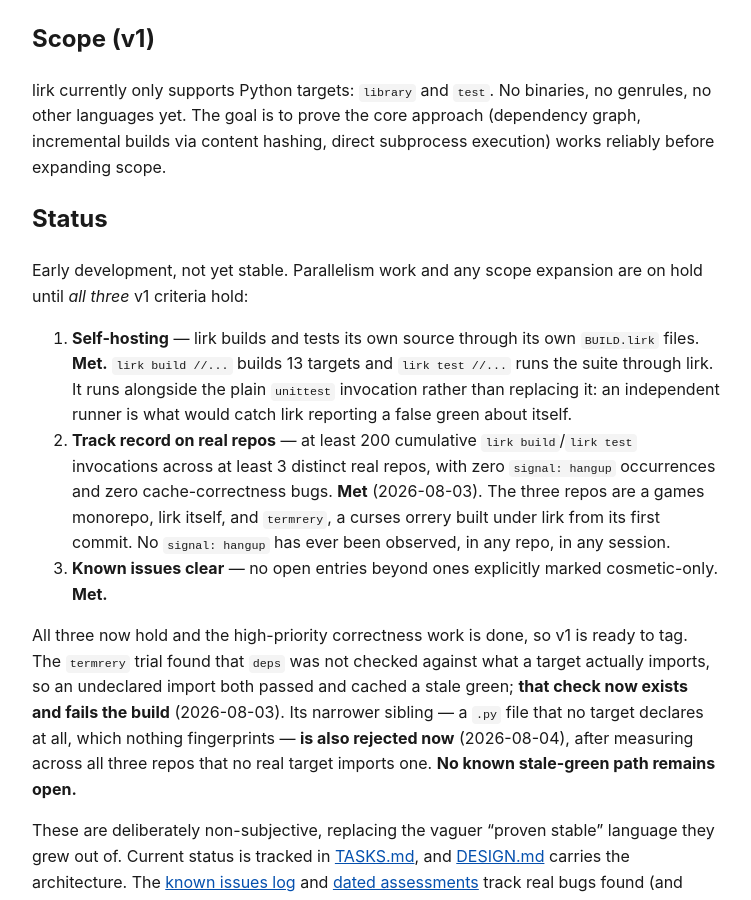
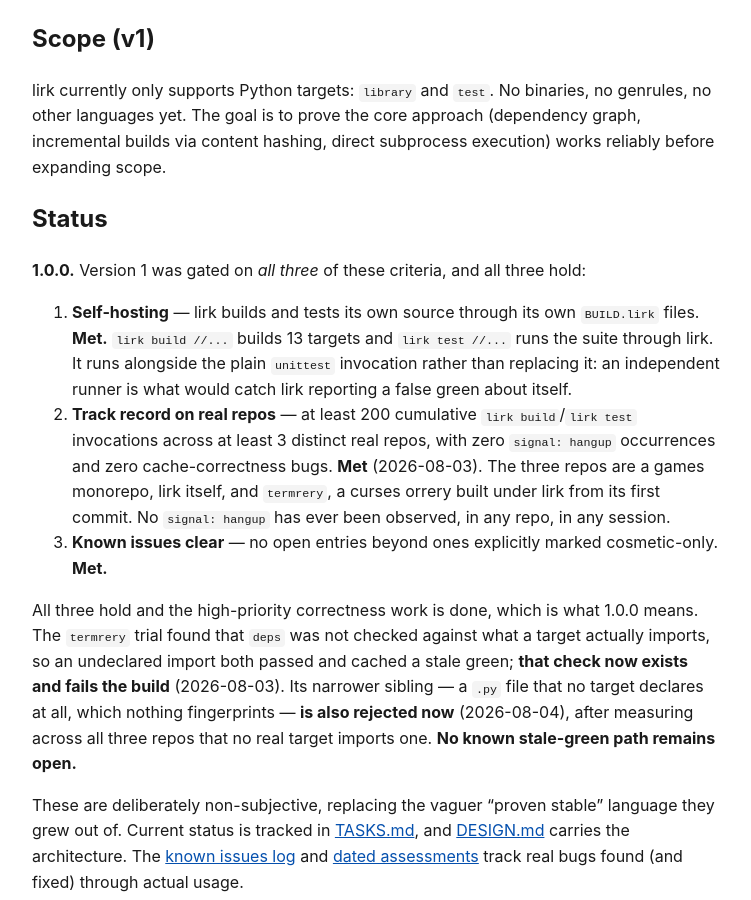
Before and after one commit to socitt/lirk, a Jekyll site: the page built from docs/index.md, in a window 1280 px wide and 900 px high, scrolled down 2083 px. Shown: the whole window, without its empty margins (264-1015 px from the left). Built offline with Jekyll 4.4.1, drawn with Linux system fonts in a browser that asks for light colours.

Commit message:
Set version 1.0.0 and link the upstream iSH-AOK issue (D2)
Co-Authored-By: Claude Opus 5.5 <noreply@anthropic.com>
Claude-Session: https://claude.ai/code/session_01PLTzwmc3haoC7SBcwZWbET

```diff
--- a/docs/index.md
+++ b/docs/index.md
@@ -109,8 +109,8 @@ expanding scope.
 
 ## Status
 
-Early development, not yet stable. Parallelism work and any scope
-expansion are on hold until *all three* v1 criteria hold:
+**1.0.0.** Version 1 was gated on *all three* of these criteria, and
+all three hold:
 
 1. **Self-hosting** — lirk builds and tests its own source through its
    own `BUILD.lirk` files. **Met.** `lirk build //...` builds 13
@@ -128,8 +128,8 @@ expansion are on hold until *all three* v1 criteria hold:
 3. **Known issues clear** — no open entries beyond ones explicitly
    marked cosmetic-only. **Met.**
 
-All three now hold and the high-priority correctness work is done, so
-v1 is ready to tag. The `termrery` trial found that `deps` was not
+All three hold and the high-priority correctness work is done, which
+is what 1.0.0 means. The `termrery` trial found that `deps` was not
 checked against what a target actually imports, so an undeclared import
 both passed and cached a stale green; **that check now exists and fails
 the build** (2026-08-03). Its narrower sibling — a `.py` file that no
--- a/pyproject.toml
+++ b/pyproject.toml
@@ -4,7 +4,7 @@ build-backend = "setuptools.build_meta"
 
 [project]
 name = "lirk"
-version = "0.1.0"
+version = "1.0.0"
 description = "A minimal, Bazel/Please-inspired build tool for Python monorepos."
 readme = "README.md"
 license = { file = "LICENSE" }
```
Also changed, not shown: docs/KNOWN_ISSUES.md (+4 -2 lines), docs/TASKS.md (+15 -14 lines), README.md.
